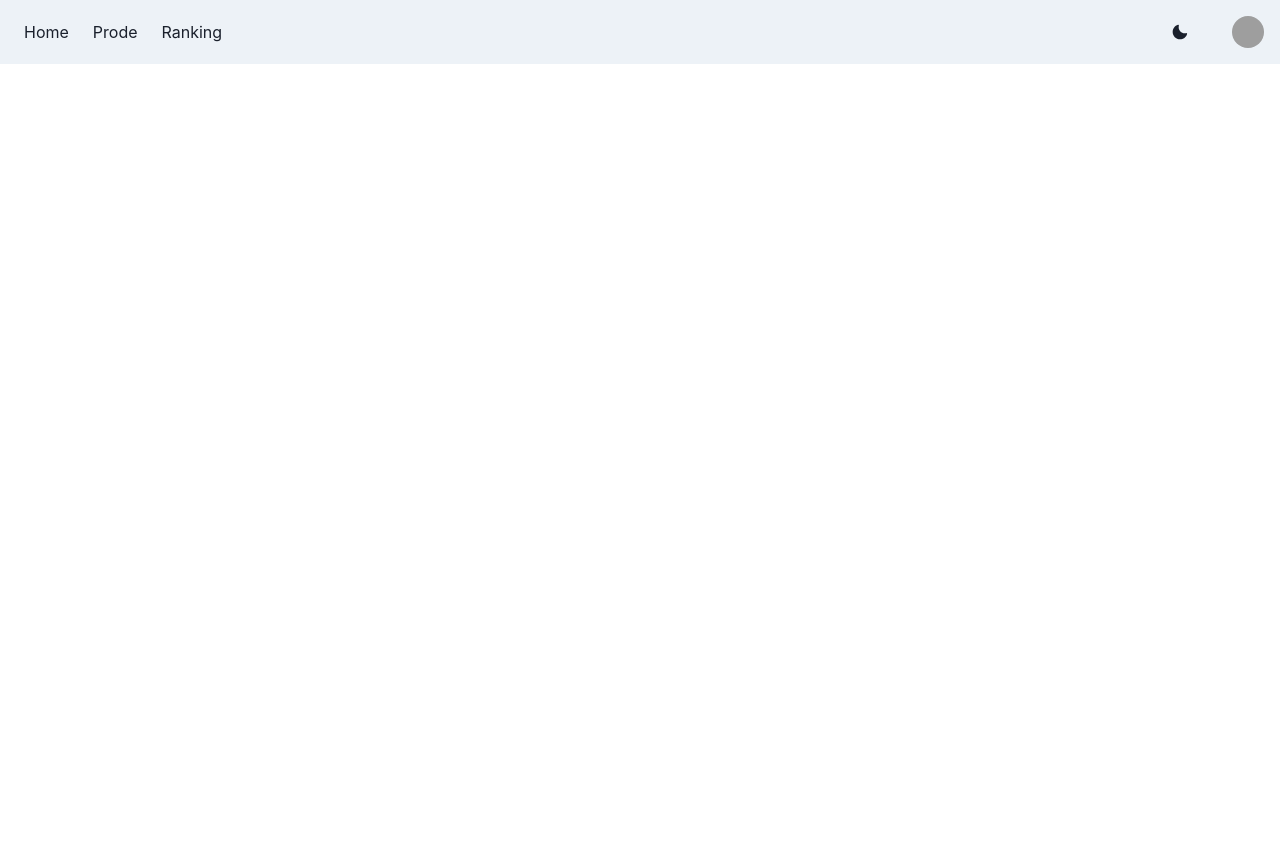
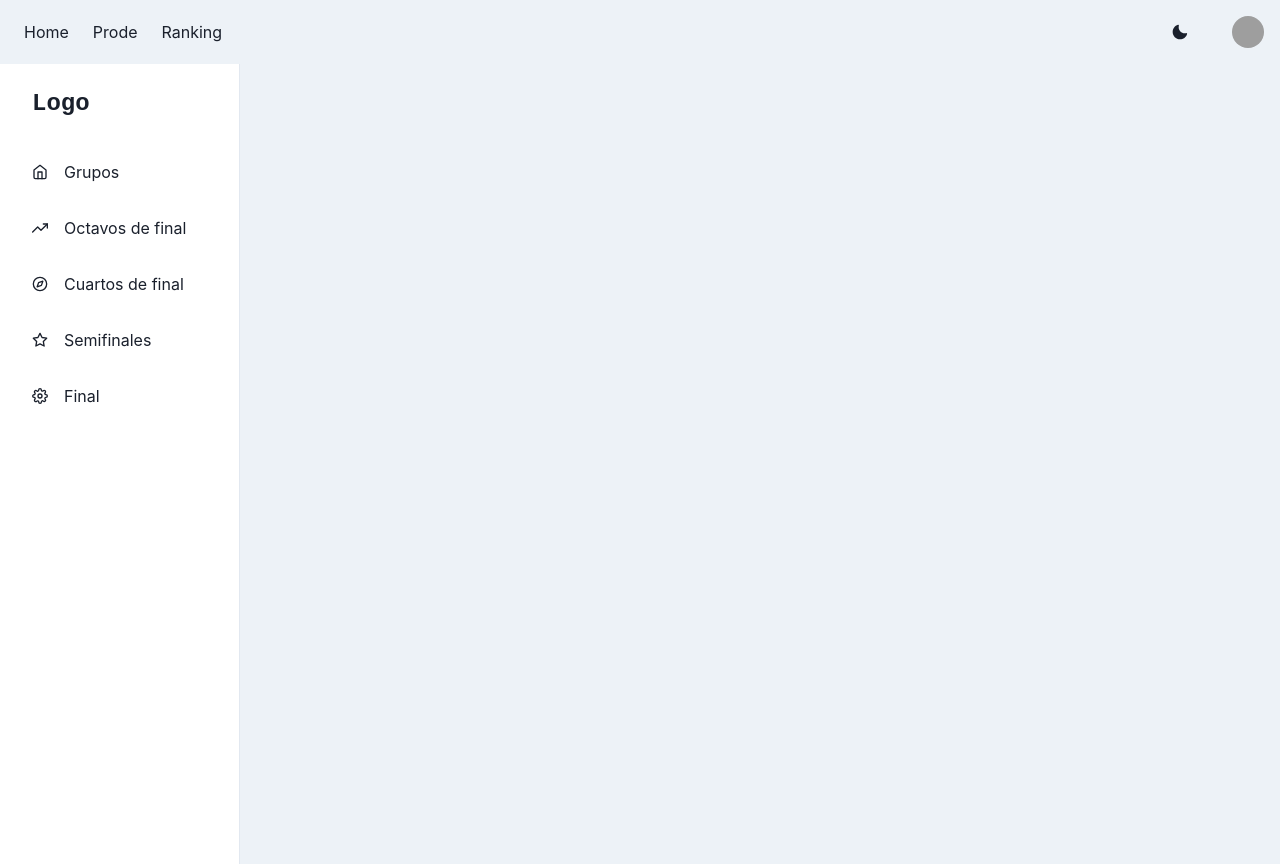
Before and after one commit to giannidaniel18/prodeQatar2022, a React (Vite) app: page /prode/final in a window 1280 px wide. Before the commit this address had no page. Before the commit the page ends 800 px from the top, so only its background shows below. Built offline with nearby package versions, Linux system fonts and the light colour scheme; grey boxes are pictures that could not be loaded.

Commit message:
Rutas, Oulet, Data

```diff
--- a/src/components/Bandera.jsx
+++ b/src/components/Bandera.jsx
@@ -2,5 +2,5 @@ import React from "react";
 import { Box, Image } from "@chakra-ui/react";
 
 export default function Bandera({ imgUrl }) {
-  return <Image boxSize="50px" borderRadius={50} src={imgUrl} alt="" />;
+  return <Image objectFit="cover" boxSize="50px" borderRadius={50} src={imgUrl} alt="" />;
 }
--- a/src/components/Enfrentamiento.jsx
+++ b/src/components/Enfrentamiento.jsx
@@ -8,7 +8,7 @@ import { paises } from "../data/data";
 const Enfrentamiento = memo(({ horario, local, visitante, matchId, getMatchPrediction }) => {
   const [teamNames, setTeamNames] = useState({});
   const [loading, setLoading] = useState(true);
-
+  // CREAR COMPONENTE CONTAINER PARA EXTRAER LA LOGICA DEL SET EQUIPOS!!! !!! !!! !! !!
   useEffect(() => {
     getEquipos(local, visitante);
     setLoading(false);
@@ -26,14 +26,8 @@ const Enfrentamiento = memo(({ horario, local, visitante, matchId, getMatchPredi
     getMatchPrediction(matchPrediction);
   };
 
-  return loading ? (
-    <Text> cargando...</Text>
-  ) : (
-    <Stack
-      direction={{ base: "column", md: "row" }}
-      justifyContent={{ base: "center" }}
-      alignItems={{ base: "start", md: "center" }}
-    >
+  return (
+    <Stack direction={{ base: "column", md: "row" }} justifyContent={{ base: "center" }} alignItems={{ base: "start", md: "center" }}>
       <Box p={2}>
         <Text fontSize={30}>{horario}</Text>
       </Box>
@@ -44,11 +38,7 @@ const Enfrentamiento = memo(({ horario, local, visitante, matchId, getMatchPredi
         justifyContent={{ base: undefined, md: "center" }}
         gap={{ base: 5, md: 10 }}
       >
-        <Stack
-          alignItems={{ base: "center" }}
-          direction={{ base: "row-reverse", md: "row" }}
-          textAlign={{ base: "start", md: "end" }}
-        >
+        <Stack alignItems={{ base: "center" }} direction={{ base: "row-reverse", md: "row" }} textAlign={{ base: "start", md: "end" }}>
           <EquipoBox equipo={teamNames.equipoLocal?.name} />
           <Bandera imgUrl={teamNames.equipoLocal?.bandera} />
         </Stack>
--- a/src/components/prode/Fecha.jsx
+++ b/src/components/prode/Fecha.jsx
@@ -1,13 +1,19 @@
-import React from "react";
+import React, { useEffect, useState } from "react";
 import { Container, Divider, HStack, Stack, Text, VStack } from "@chakra-ui/react";
 
-import { paises, grupos } from "../../data/data";
-
-import { useState } from "react";
+import { paises, instancias } from "../../data/data";
 import Enfrentamiento from "../Enfrentamiento";
 
-export default function Fecha() {
+export default function Fecha({ instancia }) {
+  // const enfrentamientos = instancias.filter((i) => i.nombre === instancia);
+  const [enfrentamientos, setEnfrentamientos] = useState([]);
   const [predictionArray, setPredictionArray] = useState([]);
+  const [loading, setLoading] = useState(true);
+
+  useEffect(() => {
+    setEnfrentamientos(instancias.find((i) => i.id === instancia).enfrentamientos);
+    setLoading(false);
+  }, [instancia]);
 
   const buildPredicitons = (matchPrediction) => {
     const newMatchPrediction = matchPrediction;
@@ -23,8 +29,11 @@ export default function Fecha() {
   };
   return (
     <div>
+      {loading ? (
+        <Text>Cargando...</Text>
+      ) : (
         <Stack alignItems={"center"}>
-        {grupos.map((grupo) => (
+          {enfrentamientos.map((grupo) => (
             <Stack key={grupo.id_grupo} border="0.5px solid" borderRadius={5} p={2} my={2} w={"full"} maxW={"90%"}>
               <Text>{grupo.name_grupo}</Text>
               {grupo.enfrentamientos.map((enfrentamiento) => (
@@ -36,6 +45,7 @@ export default function Fecha() {
             </Stack>
           ))}
         </Stack>
+      )}
     </div>
   );
 }
--- a/src/data/data.js
+++ b/src/data/data.js
@@ -161,7 +161,10 @@ export const paises = [
   },
 ];
 
-export const grupos = [
+export const instancias = [
+  {
+    id: "grupos",
+    enfrentamientos: [
       {
         id_grupo: "1",
         name_grupo: "Grupo A",
@@ -271,7 +274,7 @@ export const grupos = [
         ],
       },
       {
-    id_grupo: " 3",
+        id_grupo: "3",
         name_grupo: "Grupo C",
         enfrentamientos: [
           {
@@ -594,6 +597,15 @@ export const grupos = [
           },
         ],
       },
+    ],
+  },
+  {
+    id: "octavos",
+    enfrentamientos: [],
+  },
+  { id: "cuartos", enfrentamientos: [] },
+  { id: "semifinal", enfrentamientos: [] },
+  { id: "final", enfrentamientos: [] },
 ];
 
 export const predicciones = [
--- a/src/pages/Prode.jsx
+++ b/src/pages/Prode.jsx
@@ -1,27 +1,16 @@
 import React, { useState } from "react";
-import {
-  IconButton,
-  Box,
-  CloseButton,
-  Flex,
-  Icon,
-  useColorModeValue,
-  Link,
-  Drawer,
-  DrawerContent,
-  Text,
-  useDisclosure,
-} from "@chakra-ui/react";
+import { IconButton, Box, CloseButton, Flex, Icon, useColorModeValue, Link, Drawer, DrawerContent, Text, useDisclosure } from "@chakra-ui/react";
 import { FiHome, FiTrendingUp, FiCompass, FiStar, FiSettings, FiMenu } from "react-icons/fi";
 
 import Fecha from "../components/prode/Fecha";
+import { Outlet, Link as ReactRouterLink } from "react-router-dom";
 
 const LinkItems = [
-  { id: "grupos", name: "Grupos", icon: FiHome },
-  { id: "8vos", name: "Octavos de final", icon: FiTrendingUp },
-  { id: "4tos", name: "Cuartos de final", icon: FiCompass },
-  { id: "semi", name: "Semifinales", icon: FiStar },
-  { id: "final", name: "Final", icon: FiSettings },
+  { id: "grupos", name: "Grupos", icon: FiHome, path: "grupos" },
+  { id: "8vos", name: "Octavos de final", icon: FiTrendingUp, path: "octavos" },
+  { id: "4tos", name: "Cuartos de final", icon: FiCompass, path: "cuartos" },
+  { id: "semi", name: "Semifinales", icon: FiStar, path: "semifinal" },
+  { id: "final", name: "Final", icon: FiSettings, path: "final" },
 ];
 
 export default function Prode({ children }) {
@@ -35,15 +24,7 @@ export default function Prode({ children }) {
   return (
     <Box minH="100vh" bg={useColorModeValue("gray.100", "gray.900")}>
       <SidebarContent onClose={() => onClose} display={{ base: "none", md: "block" }} />
-      <Drawer
-        autoFocus={false}
-        isOpen={isOpen}
-        placement="left"
-        onClose={onClose}
-        returnFocusOnClose={false}
-        onOverlayClick={onClose}
-        size="full"
-      >
+      <Drawer autoFocus={false} isOpen={isOpen} placement="left" onClose={onClose} returnFocusOnClose={false} onOverlayClick={onClose} size="full">
         <DrawerContent>
           <SidebarContent onClose={onClose} />
         </DrawerContent>
@@ -51,7 +32,7 @@ export default function Prode({ children }) {
       {/* mobilenav */}
       <MobileNav display={{ base: "flex", md: "none" }} onOpen={onOpen} />
       <Box ml={{ base: 0, md: 60 }} p="4">
-        <Fecha />
+        <Outlet />
       </Box>
     </Box>
   );
@@ -75,7 +56,7 @@ const SidebarContent = ({ onClose, ...rest }) => {
         <CloseButton display={{ base: "flex", md: "none" }} onClick={onClose} />
       </Flex>
       {LinkItems.map((link) => (
-        <NavItem key={link.name} icon={link.icon}>
+        <NavItem key={link.name} icon={link.icon} path={link.path}>
           {link.name}
         </NavItem>
       ))}
@@ -83,9 +64,9 @@ const SidebarContent = ({ onClose, ...rest }) => {
   );
 };
 
-const NavItem = ({ icon, children, ...rest }) => {
+const NavItem = ({ icon, children, path }) => {
   return (
-    <Link href="#" style={{ textDecoration: "none" }} _focus={{ boxShadow: "none" }}>
+    <Link to={path} style={{ textDecoration: "none" }} _focus={{ boxShadow: "none" }} as={ReactRouterLink}>
       <Flex
         align="center"
         p="4"
@@ -97,7 +78,6 @@ const NavItem = ({ icon, children, ...rest }) => {
           bg: "cyan.400",
           color: "white",
         }}
-        {...rest}
       >
         {icon && (
           <Icon
--- a/src/router/Router.jsx
+++ b/src/router/Router.jsx
@@ -1,5 +1,6 @@
 import React from "react";
 import { Route, Routes } from "react-router-dom";
+import Fecha from "../components/prode/Fecha";
 import Home from "../pages/Home";
 import Prode from "../pages/Prode";
 import Ranking from "../pages/Ranking";
@@ -8,7 +9,13 @@ export default function Router() {
   return (
     <Routes>
       <Route path="/" element={<Home />} />
-      <Route path="/prode" element={<Prode />} />
+      <Route path="/prode" element={<Prode />}>
+        <Route path="grupos" element={<Fecha instancia="grupos" />} />
+        <Route path="octavos" element={<Fecha instancia="octavos" />} />
+        <Route path="cuartos" element={<Fecha instancia="cuartos" />} />
+        <Route path="semifinal" element={<Fecha instancia="semifinal" />} />
+        <Route path="final" element={<Fecha instancia="final" />} />
+      </Route>
       <Route path="/ranking" element={<Ranking />} />
     </Routes>
   );
```
Lines whose indentation alone changed are shown as unchanged.
